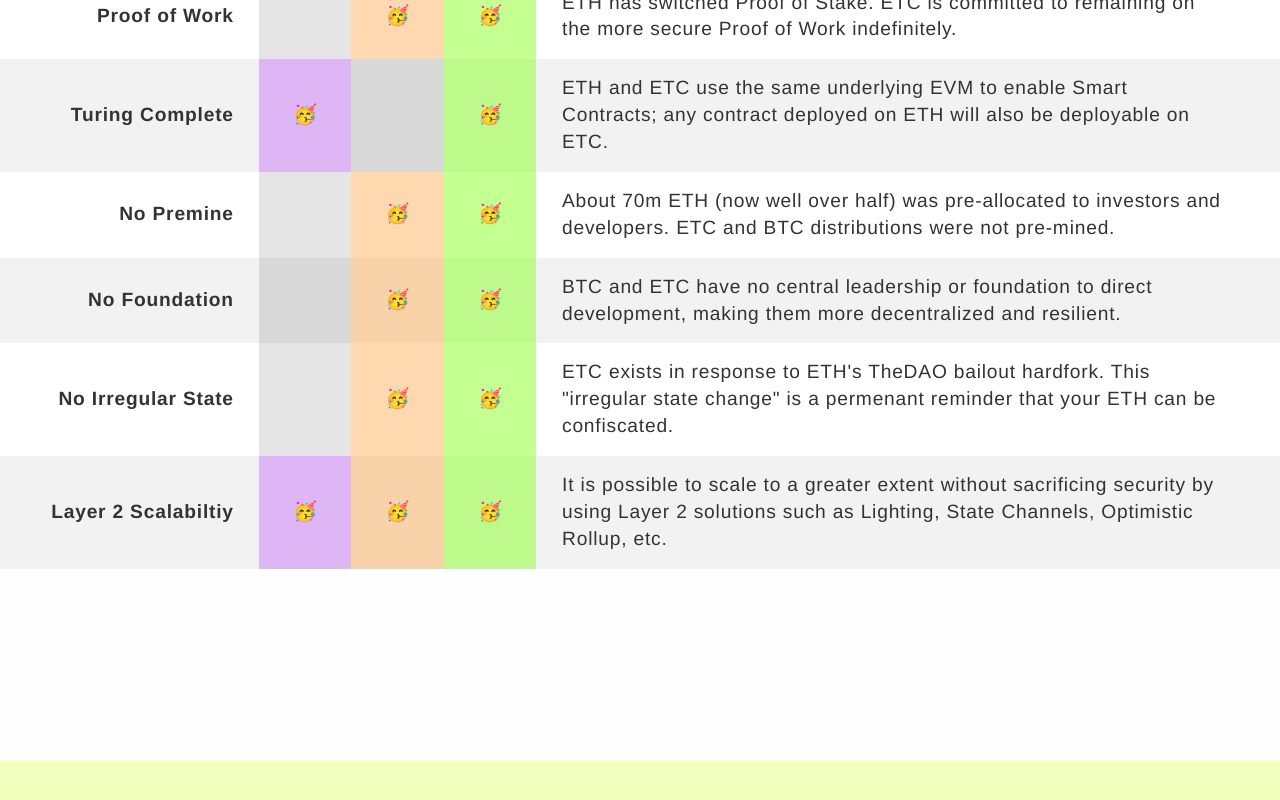
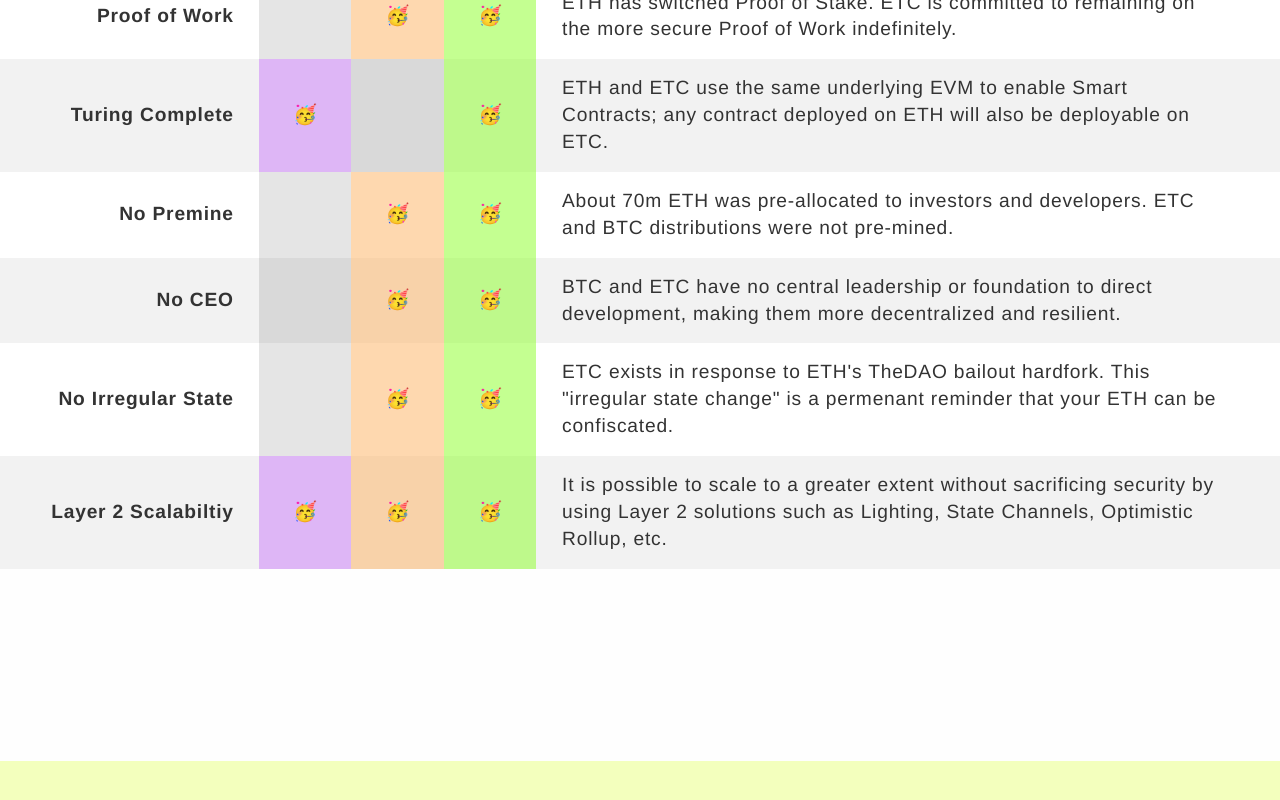
Before and after one commit to web3masons/etcismoney, a Next.js app: page / in a window 1280 px wide. Shown: the part 6146-6946 px from the top of the page. Built offline with nearby package versions, Linux system fonts and the light colour scheme; no server answers.

Commit message:
Update copy

```diff
--- a/data.js
+++ b/data.js
@@ -8,8 +8,8 @@
   { key: 'limitedSupply', name: 'Known Supply', text: 'BTC and ETC have a fixed emission curve, as shown above. ETH has an unknown future supply that can be easily changed at any time.' },
   { key: 'proofOfWork', name: 'Proof of Work', text: 'ETH has switched Proof of Stake. ETC is committed to remaining on the more secure Proof of Work indefinitely.' },
   { key: 'programmable', name: 'Turing Complete', text: 'ETH and ETC use the same underlying EVM to enable Smart Contracts; any contract deployed on ETH will also be deployable on ETC.' },
-  { key: 'premine', name: 'No Premine', text: 'About 70m ETH (now well over half) was pre-allocated to investors and developers. ETC and BTC distributions were not pre-mined.' },
-  { key: 'foundation', name: 'No Foundation', text: 'BTC and ETC have no central leadership or foundation to direct development, making them more decentralized and resilient.' },
+  { key: 'premine', name: 'No Premine', text: 'About 70m ETH was pre-allocated to investors and developers. ETC and BTC distributions were not pre-mined.' },
+  { key: 'foundation', name: 'No CEO', text: 'BTC and ETC have no central leadership or foundation to direct development, making them more decentralized and resilient.' },
   { key: 'irregularState', name: 'No Irregular State', text: 'ETC exists in response to ETH\'s TheDAO bailout hardfork. This "irregular state change" is a permenant reminder that your ETH can be confiscated.' },
   // { key: 'l1scalability', name: 'Layer 1 Scalabiltiy', text: 'ETH\'s attempt to scale Layer 1 necessarily creates state bloat, security and availability tradeoffs for only a meager increase in throughput.' },
   { key: 'l2scalability', name: 'Layer 2 Scalabiltiy', text: 'It is possible to scale to a greater extent without sacrificing security by using Layer 2 solutions such as Lighting, State Channels, Optimistic Rollup, etc.' }
```
